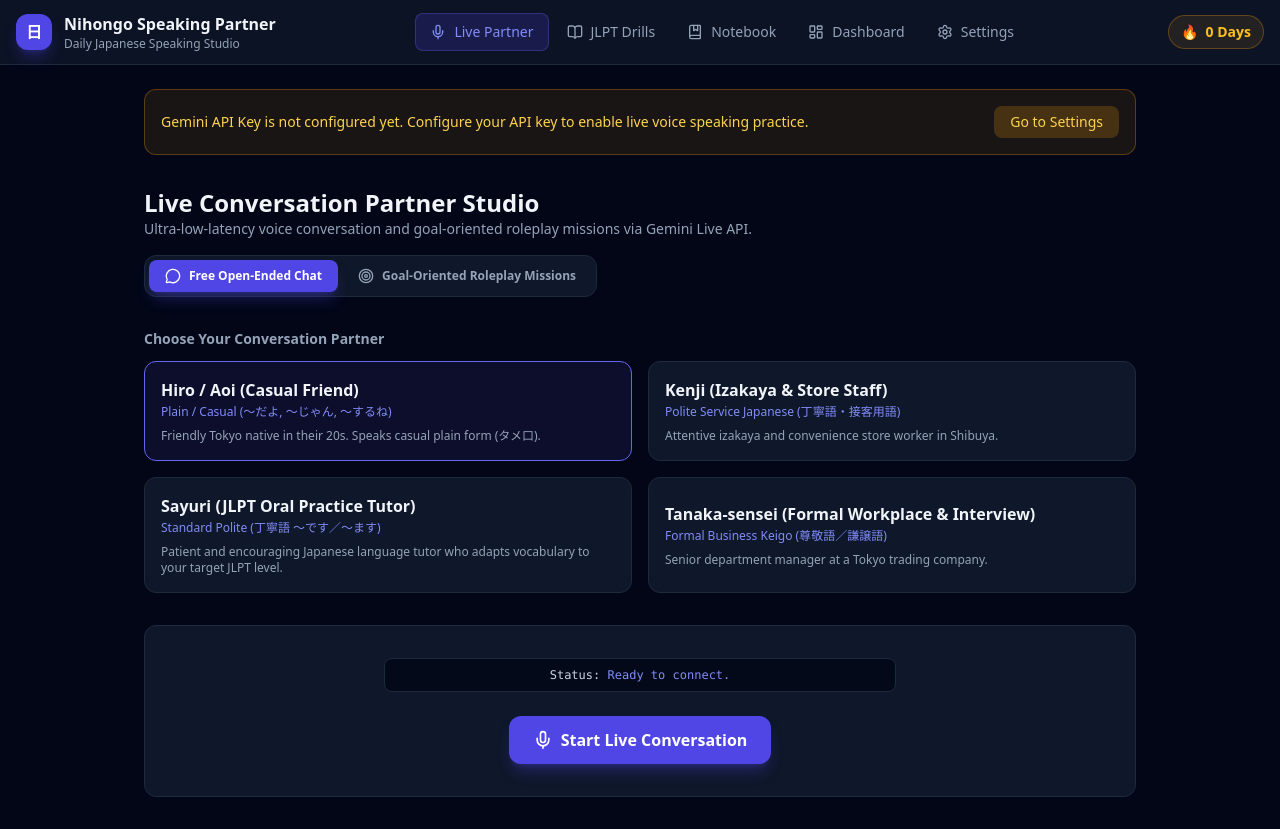
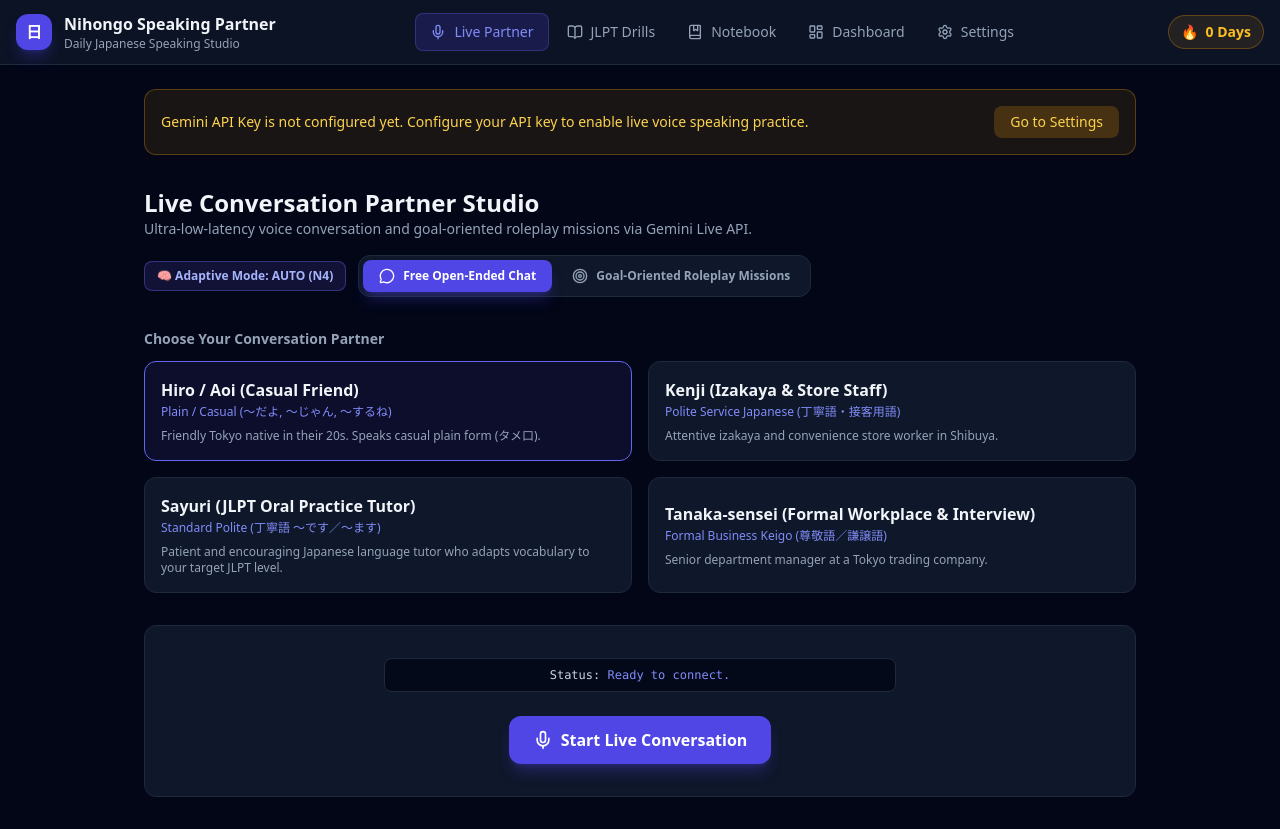
Before and after one commit to c0dearm/nihongo-speaking-partner, a React (Vite) app: page / in a window 1280 px wide. Built offline with nearby package versions, Linux system fonts and the light colour scheme.

Commit message:
feat(partner): integrate dynamic proficiency profile and adaptation mode toggle into LivePartnerView

```diff
--- a/src/components/partner/LivePartnerView.tsx
+++ b/src/components/partner/LivePartnerView.tsx
@@ -4,7 +4,8 @@ import { PersonaService } from '../../services/persona/PersonaService';
 import { EvaluationService } from '../../services/ai/EvaluationService';
 import { LiveAudioClient } from '../../services/ai/LiveAudioClient';
 import { RoleplayScenarioService } from '../../services/scenarios/RoleplayScenarioService';
-import { PersonaId, ConversationTurn, SessionReport, GrammarCorrection, RoleplayScenario } from '../../types';
+import { ProficiencyProfileService } from '../../services/ai/ProficiencyProfileService';
+import { PersonaId, ConversationTurn, SessionReport, GrammarCorrection, RoleplayScenario, ProficiencyProfile } from '../../types';
 import { useSettings } from '../../context/SettingsContext';
 import { renderFurigana } from '../../utils/furigana';
 import { WaveformVisualizer } from './WaveformVisualizer';
@@ -16,7 +17,7 @@ interface LivePartnerViewProps {
 }
 
 export const LivePartnerView: React.FC<LivePartnerViewProps> = ({ repository }) => {
-  const { apiKey, defaultLevel, furiganaEnabled, setFuriganaEnabled } = useSettings();
+  const { apiKey, defaultLevel, furiganaEnabled, setFuriganaEnabled, adaptationMode, setAdaptationMode } = useSettings();
   const [mode, setMode] = useState<'free' | 'missions'>('free');
   const [selectedPersona, setSelectedPersona] = useState<PersonaId>('casual_friend');
   const [scenarios, setScenarios] = useState<RoleplayScenario[]>([]);
@@ -31,10 +32,12 @@ export const LivePartnerView: React.FC<LivePartnerViewProps> = ({ repository })
   const [showDrawer, setShowDrawer] = useState(false);
   const [showReportModal, setShowReportModal] = useState(false);
   const [statusMessage, setStatusMessage] = useState<string>('Ready to connect.');
+  const [profile, setProfile] = useState<ProficiencyProfile | null>(null);
 
   const personaService = new PersonaService();
   const evalService = new EvaluationService();
   const scenarioService = new RoleplayScenarioService(repository);
+  const profileService = new ProficiencyProfileService(repository);
   const clientRef = useRef<LiveAudioClient | null>(null);
   const sessionStartTimeRef = useRef<number>(Date.now());
   const currentSessionIdRef = useRef<string>('sess-' + Date.now());
@@ -57,6 +60,14 @@ export const LivePartnerView: React.FC<LivePartnerViewProps> = ({ repository })
     };
     fetchScenarios();
   }, [defaultLevel, repository]);
+
+  useEffect(() => {
+    if (adaptationMode === 'auto') {
+      profileService.getProficiencyProfile(defaultLevel).then((prof) => setProfile(prof));
+    } else {
+      setProfile(null);
+    }
+  }, [adaptationMode, defaultLevel, repository]);
 
   useEffect(() => {
     if (!isConnected) {
@@ -165,11 +176,19 @@ export const LivePartnerView: React.FC<LivePartnerViewProps> = ({ repository })
     });
 
     try {
+      let currentProfile = profile;
+      if (adaptationMode === 'auto') {
+        currentProfile = await profileService.getProficiencyProfile(defaultLevel);
+        setProfile(currentProfile);
+      }
+
       await client.connect(
         selectedPersona,
         defaultLevel,
         apiKey,
-        mode === 'missions' && selectedScenario ? selectedScenario : undefined
+        mode === 'missions' && selectedScenario ? selectedScenario : undefined,
+        adaptationMode === 'auto' ? (currentProfile || undefined) : undefined,
+        adaptationMode
       );
       setIsConnected(true);
       setStatusMessage(
@@ -258,6 +277,19 @@ export const LivePartnerView: React.FC<LivePartnerViewProps> = ({ repository })
           </p>
         </div>
 
+        <div className="flex items-center flex-wrap gap-3">
+          <button
+            type="button"
+            onClick={() => setAdaptationMode(adaptationMode === 'auto' ? 'rigid' : 'auto')}
+            className={`flex items-center gap-1.5 px-3 py-1.5 rounded-lg text-xs font-semibold border transition-all ${
+              adaptationMode === 'auto'
+                ? 'bg-indigo-950/60 border-indigo-500/40 text-indigo-300 hover:bg-indigo-900/80'
+                : 'bg-slate-900 border-slate-700 text-slate-400 hover:text-slate-200'
+            }`}
+          >
+            {adaptationMode === 'auto' ? `🧠 Adaptive Mode: AUTO (${profile?.estimatedLevel || defaultLevel})` : `🔒 Rigid Mode: STRICT ${defaultLevel}`}
+          </button>
+
           <div className="flex bg-slate-900 border border-slate-800 rounded-xl p-1 gap-1">
             <button
               type="button"
@@ -285,6 +317,7 @@ export const LivePartnerView: React.FC<LivePartnerViewProps> = ({ repository })
               <Target className="w-4 h-4" />
               Goal-Oriented Roleplay Missions
             </button>
+          </div>
         </div>
       </div>
 
```
Also changed, not shown: 1 other file (tests, documents, lock files or other folders). Lines whose indentation alone changed are shown as unchanged.
